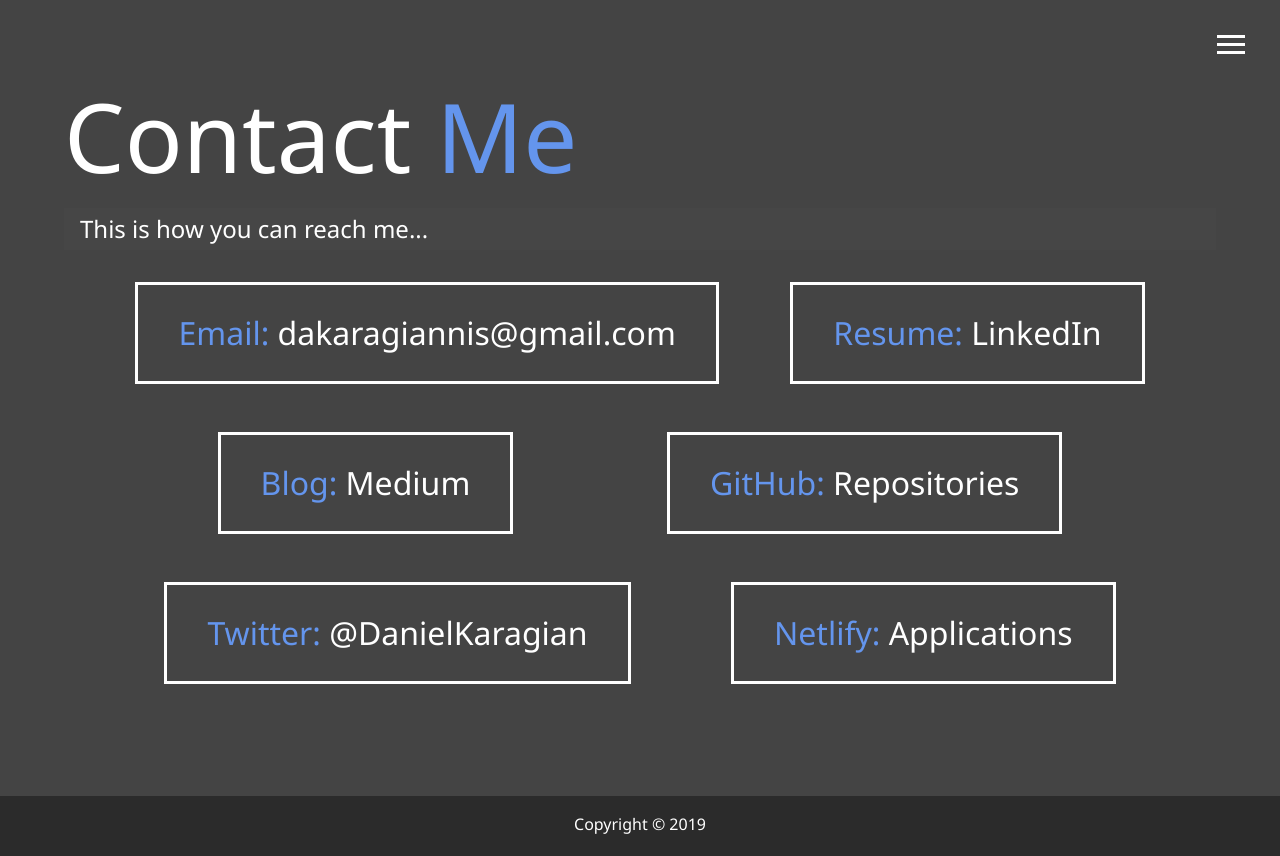
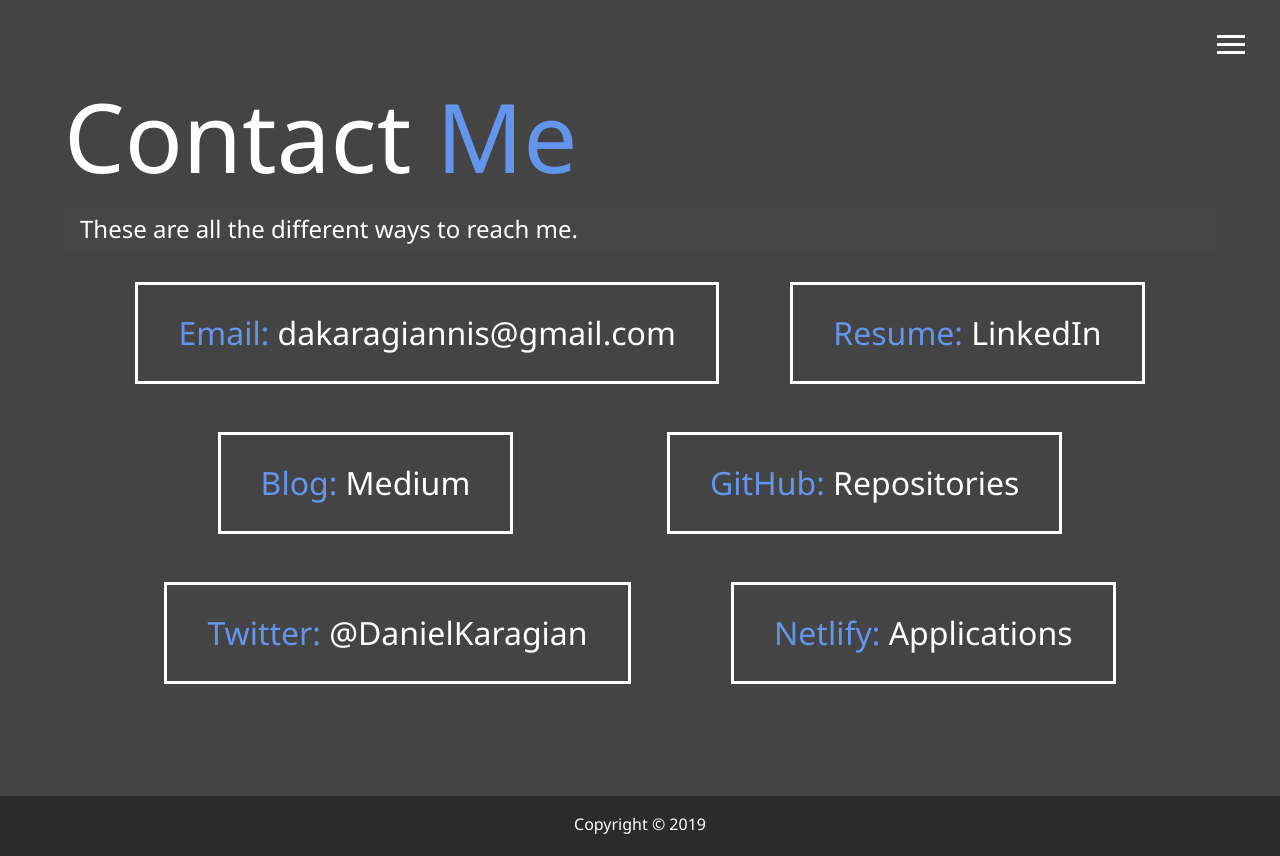
Before and after one commit to dakaras/personal_portfolio, a website: page dist/contact.html in a window 1280 px wide. Drawn offline with Linux system fonts and the light colour scheme.

Commit message:
minor change to h2

```diff
--- a/dist/contact.html
+++ b/dist/contact.html
@@ -43,7 +43,7 @@
             Contact <span class='text-secondary'>Me</span>
         </h1>
         <h2 class="sm-heading">
-            This is how you can reach me...
+            These are all the different ways to reach me.
         </h2>
         <div class="boxes">
             <div>
```
